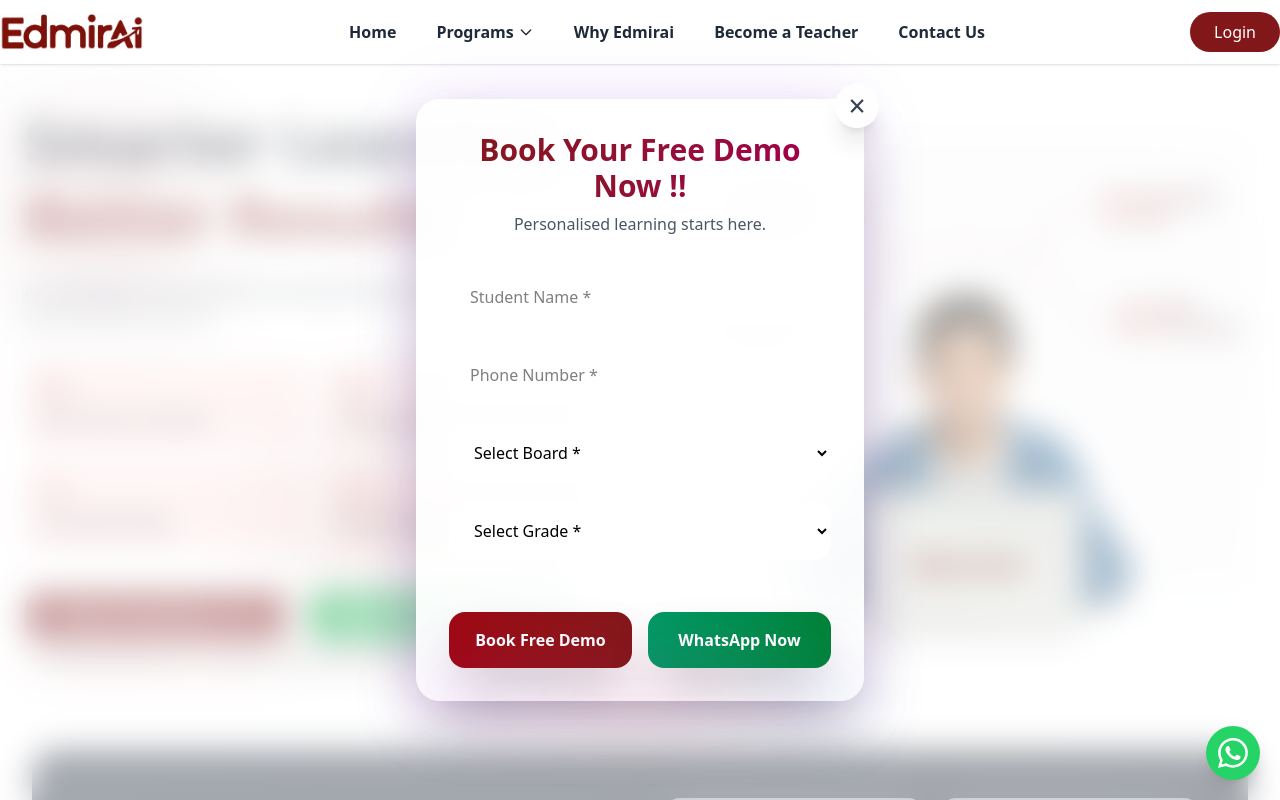
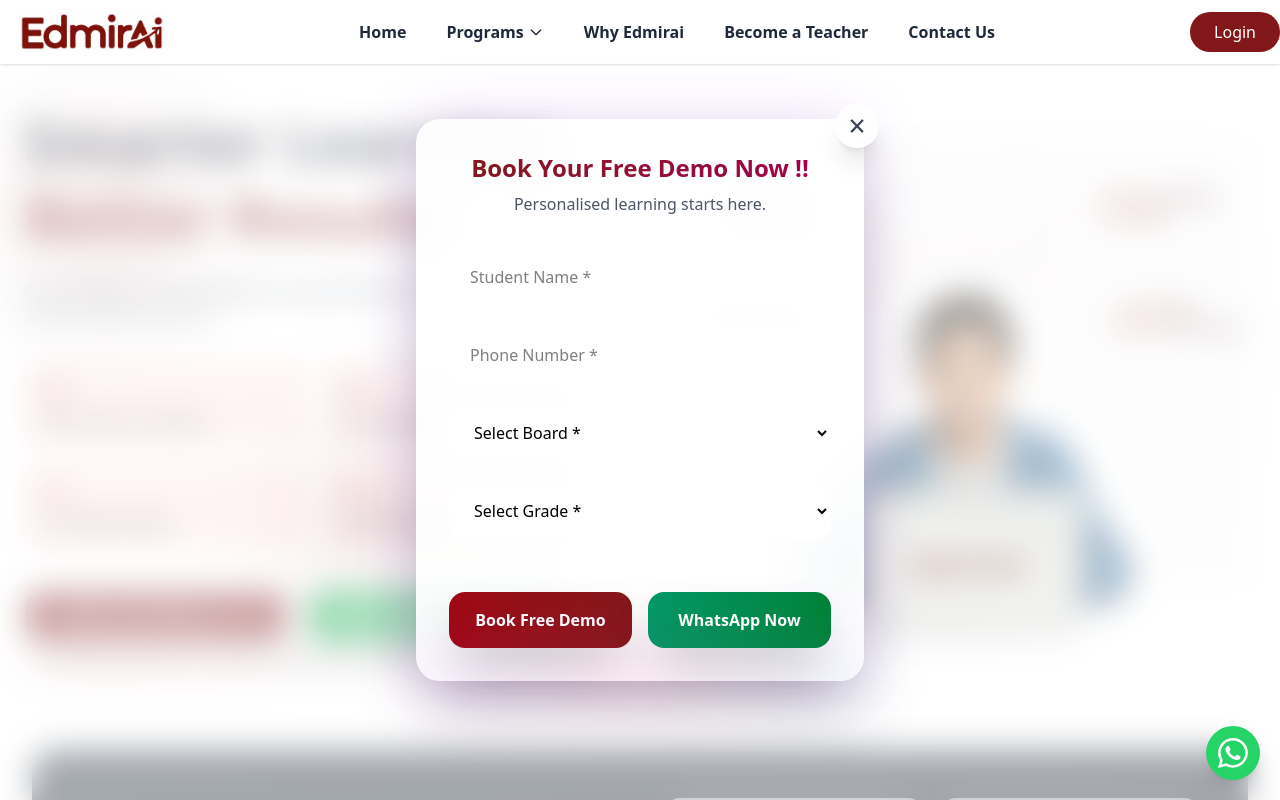
Before and after one commit to Chetan2520/EdmireAi, a React (Vite) app: page / in a window 1280 px wide. Shown: the top 800 px of the page. Built offline with nearby package versions, Linux system fonts and the light colour scheme.

Commit message:
all changes done

```diff
--- a/index.html
+++ b/index.html
@@ -2,7 +2,24 @@
 <html lang="en">
   <head>
     <meta charset="UTF-8" />
-    <link rel="icon" type="image/png" href="/tabs_logo.png" />
+
+    <link rel="icon" type="image/png" href="/favicon_new.png" />
+
+    <meta
+      name="description"
+      content="Edmirai is an AI-powered personalised learning platform offering 1-to-1 live classes, instant doubt solving, and smart learning insights for Grades 4–12."
+    />
+
+    <script type="application/ld+json">
+    {
+      "@context": "https://schema.org",
+      "@type": "Organization",
+      "name": "Edmirai",
+      "url": "https://edmirai.com",
+      "logo": "https://edmirai.com/tabs_logo.png"
+    }
+    </script>
+
     <meta name="viewport" content="width=device-width, initial-scale=1.0" />
     <title>Edmirai</title>
   </head>
--- a/src/Form.jsx
+++ b/src/Form.jsx
@@ -51,7 +51,7 @@ const Form = ({ onClose }) => {
   const handleWhatsApp = () => {
     const msg = `Hi! Free Demo Booking:\n\nName: ${formData.name}\nPhone: ${formData.phone}\nBoard: ${formData.board || 'Not selected'}\nGrade: ${formData.grade || 'Not selected'}`;
 
-    window.open(`https://wa.me/919876543210?text=${encodeURIComponent(msg)}`, '_blank');
+    window.open(`https://wa.me/918867270931?text=${encodeURIComponent(msg)}`, '_blank');
     onClose();
   };
 
@@ -81,7 +81,7 @@ const Form = ({ onClose }) => {
           </button>
 
           <div className="text-center mb-8">
-            <h2 className="text-2xl lg:text-3xl font-bold bg-gradient-to-r from-red-900 to-pink-800 bg-clip-text text-transparent">
+            <h2 className="text-xl lg:text-2xl font-bold bg-gradient-to-r from-red-900 to-pink-800 bg-clip-text text-transparent">
               Book Your Free Demo Now !!
             </h2>
             <p className="text-gray-600 text-sm lg:text-base mt-2 font-medium">
--- a/src/Navbar.jsx
+++ b/src/Navbar.jsx
@@ -17,7 +17,7 @@ export default function Navbar() {
               <div className="text-xl sm:text-2xl font-bold">
                 {/* <span className="text-red-900" style={{ fontFamily: 'cursive' }}>Edmire</span>
                 <span className="text-gray-800">Ai</span> */}
-                <img src='/logo.png' className='w-36 h-full' alt="Logo"></img>
+                <img src='/logo.png' className='w-36 h-full ml-5' alt="Logo"></img>
               </div>
             </div>
 
```
